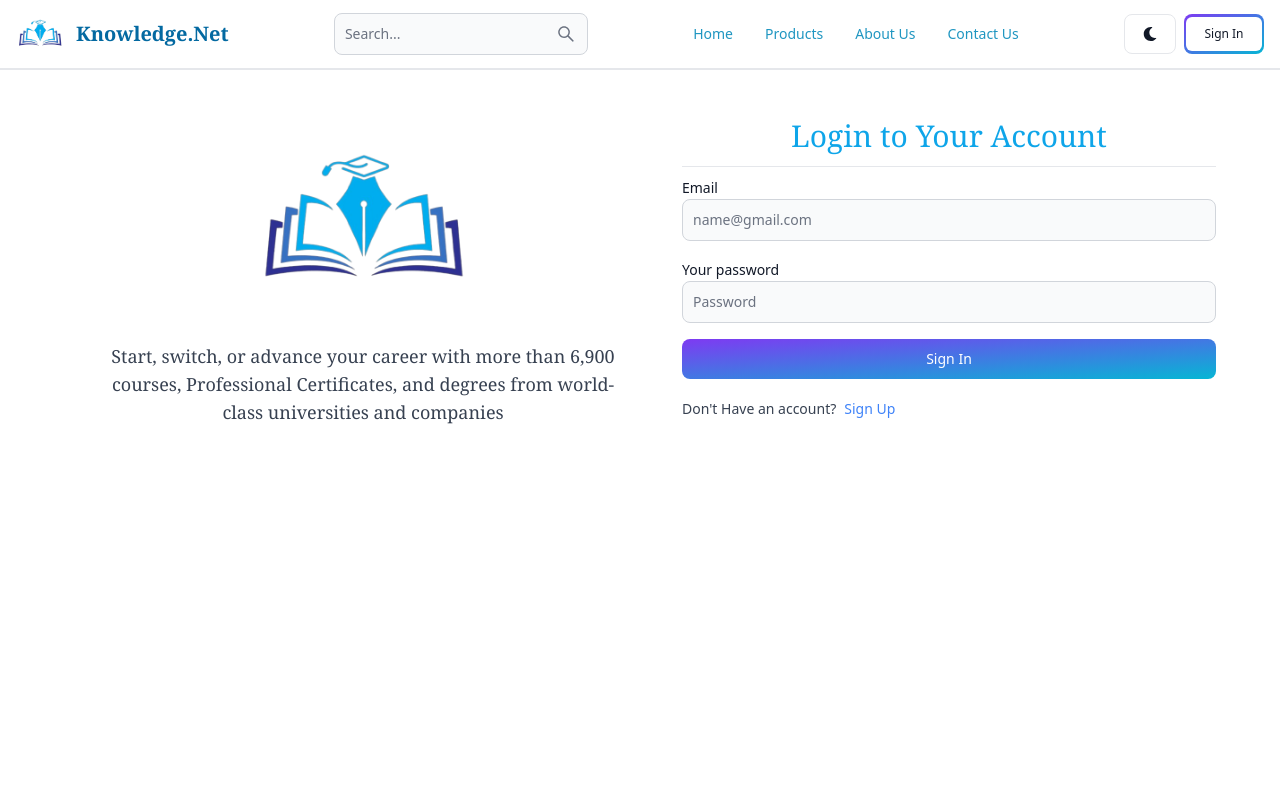
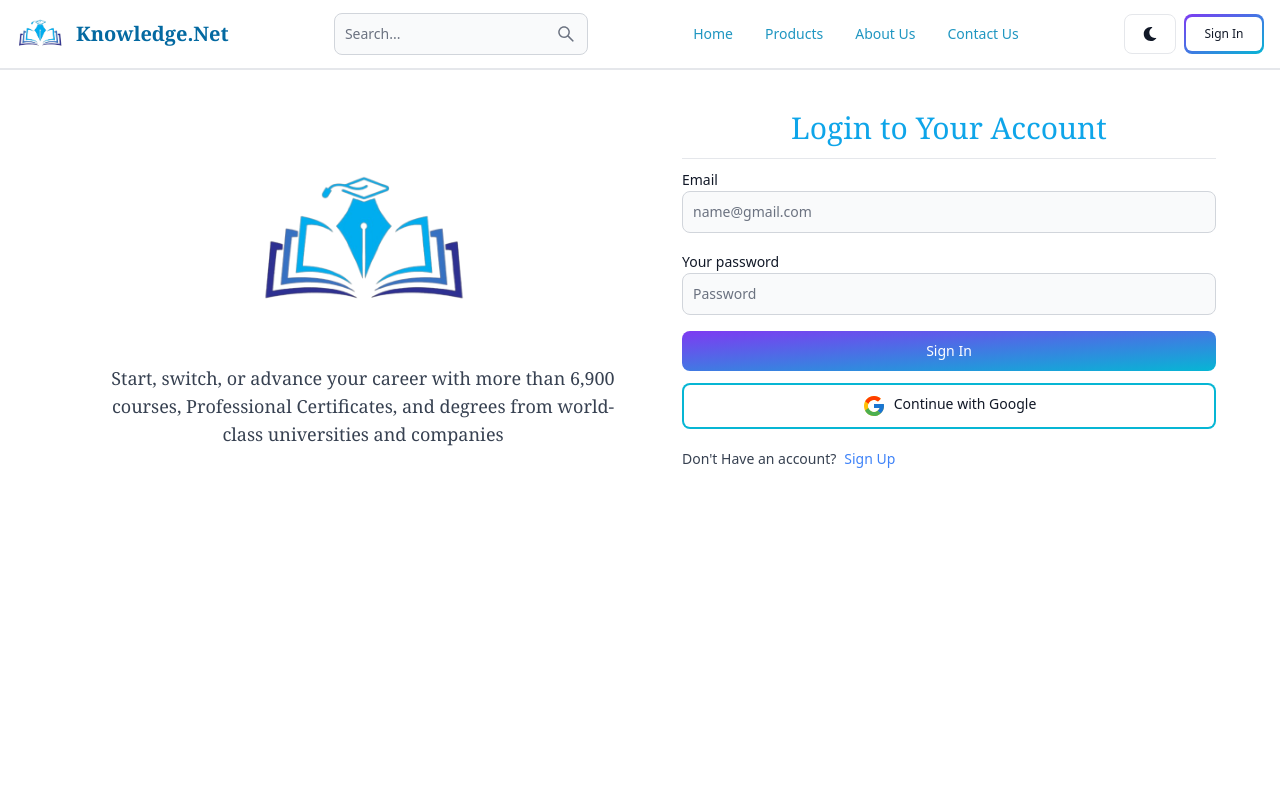
Before and after one commit to Avishka777/Educational-Platform-for-Online-Learning, a React (Vite) app in the folder frontend/: page /sign-in in a window 1280 px wide. Shown: the top 800 px of the page. Built offline with nearby package versions, Linux system fonts and the light colour scheme; no server answers.

Commit message:
Add Google Auth Function

```diff
--- a/frontend/package.json
+++ b/frontend/package.json
@@ -11,6 +11,7 @@
   },
   "dependencies": {
     "@reduxjs/toolkit": "^2.2.3",
+    "firebase": "^10.11.0",
     "flowbite-react": "^0.7.3",
     "react": "^18.2.0",
     "react-dom": "^18.2.0",
--- /dev/null
+++ b/frontend/src/components/OAuth.jsx
@@ -0,0 +1,42 @@
+import { Button } from 'flowbite-react';
+import { GoogleAuthProvider, signInWithPopup, getAuth } from 'firebase/auth';
+import { app } from '../firebase';
+import { useDispatch } from 'react-redux';
+import { signInSuccess } from '../redux/user/userSlice';
+import { useNavigate } from 'react-router-dom';
+import { FcGoogle } from "react-icons/fc";
+
+export default function OAuth() {
+    const auth = getAuth(app)
+    const dispatch = useDispatch()
+    const navigate = useNavigate()
+    const handleGoogleClick = async () =>{
+        const provider = new GoogleAuthProvider()
+        provider.setCustomParameters({ prompt: 'select_account' })
+        try {
+            const resultsFromGoogle = await signInWithPopup(auth, provider)
+            const res = await fetch('/api/auth/google', {
+                method: 'POST',
+                headers: { 'Content-Type': 'application/json' },
+                body: JSON.stringify({
+                    name: resultsFromGoogle.user.displayName,
+                    email: resultsFromGoogle.user.email,
+                    googlePhotoUrl: resultsFromGoogle.user.photoURL,
+                }),
+                })
+            const data = await res.json()
+            if (res.ok){
+                dispatch(signInSuccess(data))
+                navigate('/')
+            }
+        } catch (error) {
+            console.log(error);
+        }
+    }
+  return (
+    <Button type='button' gradientDuoTone='cyanToBlue' outline onClick={handleGoogleClick} className='w-full mt-3'>
+        <FcGoogle  className='w-6 h-6 mr-2'/>
+        Continue with Google
+    </Button>
+  )
+}
--- /dev/null
+++ b/frontend/src/firebase.js
@@ -0,0 +1,17 @@
+// Import the functions you need from the SDKs you need
+import { initializeApp } from "firebase/app";
+// TODO: Add SDKs for Firebase products that you want to use
+// https://firebase.google.com/docs/web/setup#available-libraries
+
+// Your web app's Firebase configuration
+const firebaseConfig = {
+  apiKey: import.meta.env.VITE_FIREBASE_API_KEY,
+  authDomain: "online-learning-7b1cf.firebaseapp.com",
+  projectId: "online-learning-7b1cf",
+  storageBucket: "online-learning-7b1cf.appspot.com",
+  messagingSenderId: "975351796057",
+  appId: "1:975351796057:web:863fbcdc415279fa1dfc48"
+};
+
+// Initialize Firebase
+export const app = initializeApp(firebaseConfig);
--- a/frontend/src/pages/Signin.jsx
+++ b/frontend/src/pages/Signin.jsx
@@ -3,6 +3,7 @@
 import { useState } from 'react';
 import { Link, useNavigate } from 'react-router-dom';
 import logo from '../assets/logo.png';
+import OAuth from '../components/OAuth';
 
 export default function Signin() {
   return (
@@ -39,6 +40,8 @@
 
           </form>
 
+          <OAuth/>
+
           <div className='flex gap-2 text-sm mt-5'>
             <span>Don't Have an account?</span>
             <Link to='/sign-up' className='text-blue-500'>Sign Up</Link>
--- a/frontend/src/pages/Signup.jsx
+++ b/frontend/src/pages/Signup.jsx
@@ -3,6 +3,7 @@
 import { useState } from 'react';
 import { Link, useNavigate } from 'react-router-dom';
 import logo from '../assets/logo.png';
+import OAuth from '../components/OAuth';
 
 export default function Signup() {
   return (
@@ -48,6 +49,8 @@
 
           </form>
 
+          <OAuth/>
+
           <div className='flex gap-2 text-sm mt-5'>
             <span>Have an account?</span>
             <Link to='/sign-in' className='text-blue-500'>Sign In</Link>
```
Also changed, not shown: 2 other files (tests, documents, lock files or other folders).
